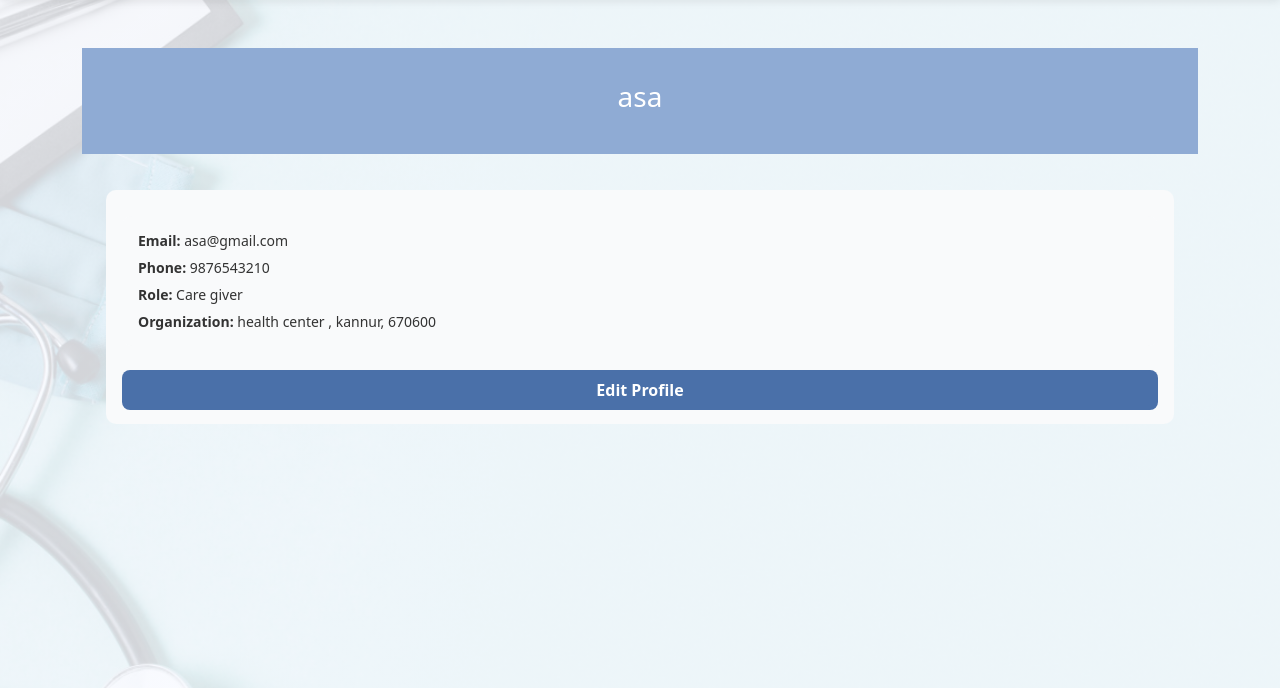
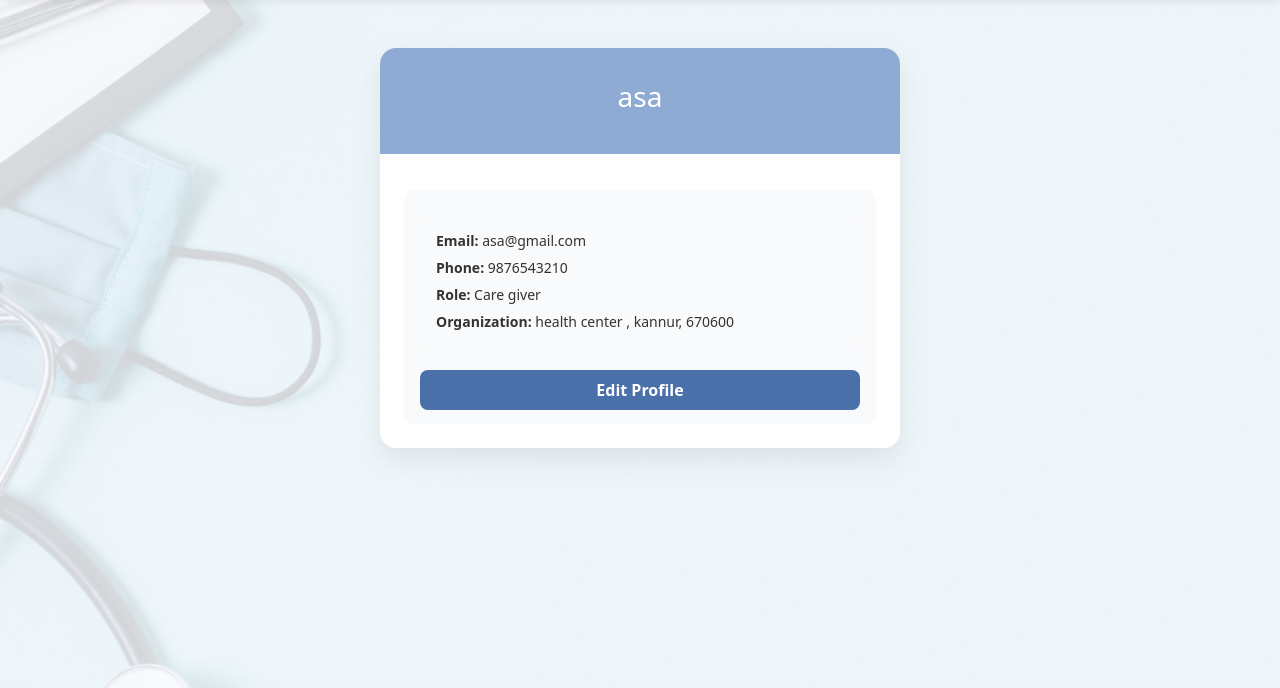
Before and after one commit to FaheemaTamton/EasyHeal, a Django app: page /account/ in a window 1280 px wide. Shown: the part 64-752 px from the top of the page. Run offline with Django 5.2, Linux system fonts and the light colour scheme; a user stored in the database is signed in; data comes from the database, SQL or seed files in the repository.

Commit message:
Update EasyHeal

```diff
--- a/backend/templates/my_account.html
+++ b/backend/templates/my_account.html
@@ -31,6 +31,17 @@
   background-repeat: no-repeat;
 }
 
+
+    .profile-card {
+       position: relative;
+       z-index: 1;
+      width: 100%;
+      max-width: 520px;
+      border-radius: 16px;
+      background: #ffffff;
+      box-shadow: 0 12px 30px rgba(0,0,0,0.08);
+      overflow: hidden;
+    }
 
 
 
```
Also changed, not shown: backend/templates/alarm_ringing.html (+11 -0 lines).
